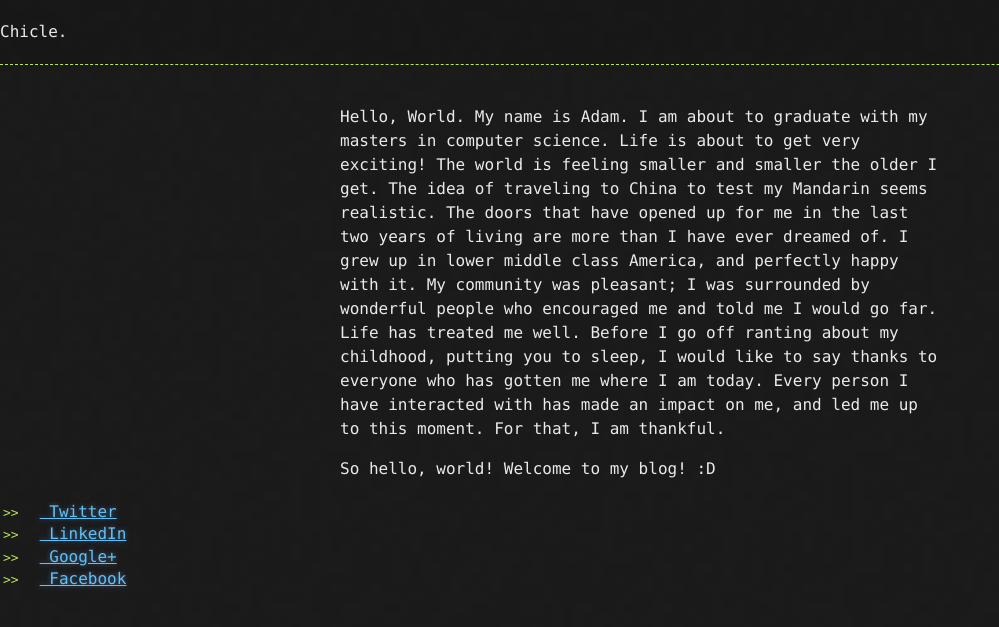
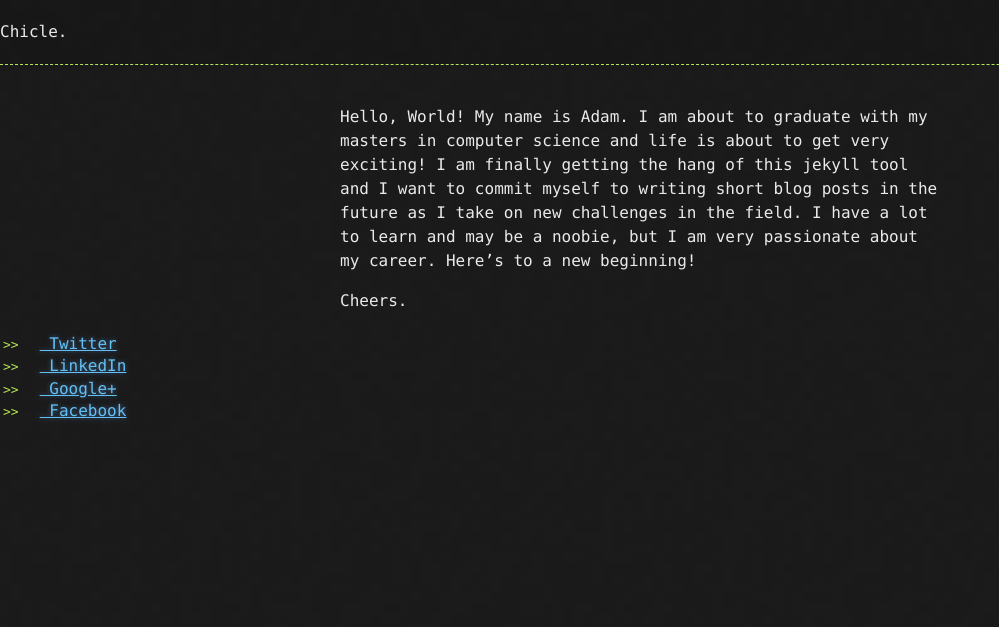
Before and after one commit to spanishgum/spanishgum.github.io, a Jekyll site: the page built from _posts/2017-04-25-hello-world.md, in a window 1280 px wide. Shown: the top 627 px of the page, without its empty margins (0-999 px from the left). Built offline with Jekyll 4.4.1, drawn with Linux system fonts in a browser that asks for light colours.

Commit message:
It worked. Updated content!

```diff
--- a/_posts/2017-04-25-hello-world.md
+++ b/_posts/2017-04-25-hello-world.md
@@ -1,9 +1,9 @@
 ---
 layout: post
-title: "Testing, 1.. 2.. 3.. :D"
+title: "Hello, World!"
 date: 2017-04-25 21:30:00 -0400
-categories: test first hello world
+tags: test first hello world
 ---
-Hello, World. My name is Adam. I am about to graduate with my masters in computer science. Life is about to get very exciting! The world is feeling smaller and smaller the older I get. The idea of traveling to China to test my Mandarin seems realistic. The doors that have opened up for me in the last two years of living are more than I have ever dreamed of. I grew up in lower middle class America, and perfectly happy with it. My community was pleasant; I was surrounded by wonderful people who encouraged me and told me I would go far. Life has treated me well. Before I go off ranting about my childhood, putting you to sleep, I would like to say thanks to everyone who has gotten me where I am today. Every person I have interacted with has made an impact on me, and led me up to this moment. For that, I am thankful.
+Hello, World! My name is Adam. I am about to graduate with my masters in computer science and life is about to get very exciting! I am finally getting the hang of this jekyll tool and I want to commit myself to writing short blog posts in the future as I take on new challenges in the field. I have a lot to learn and may be a noobie, but I am very passionate about my career. Here's to a new beginning!
 
-So hello, world! Welcome to my blog! :D
+Cheers.
```
